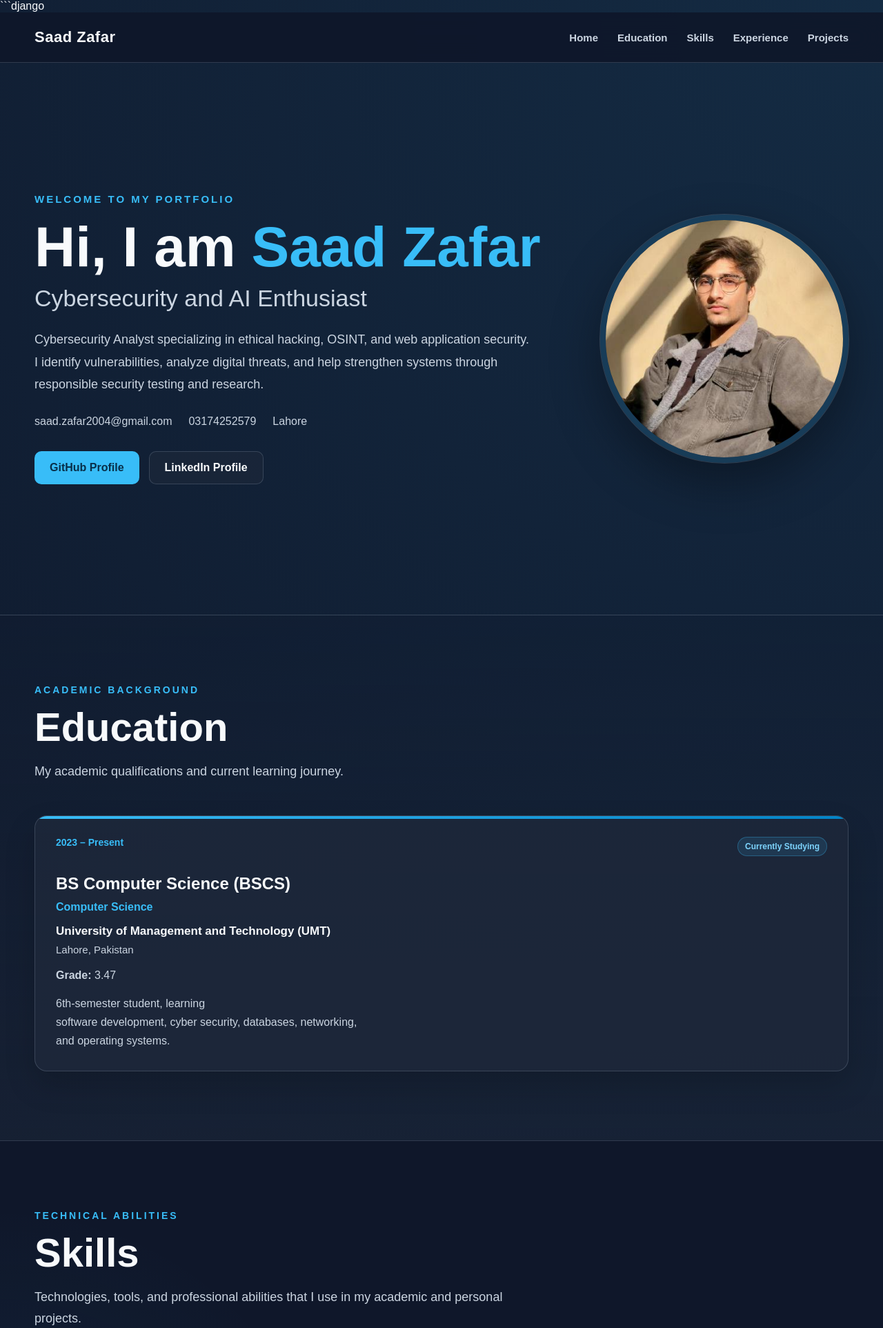
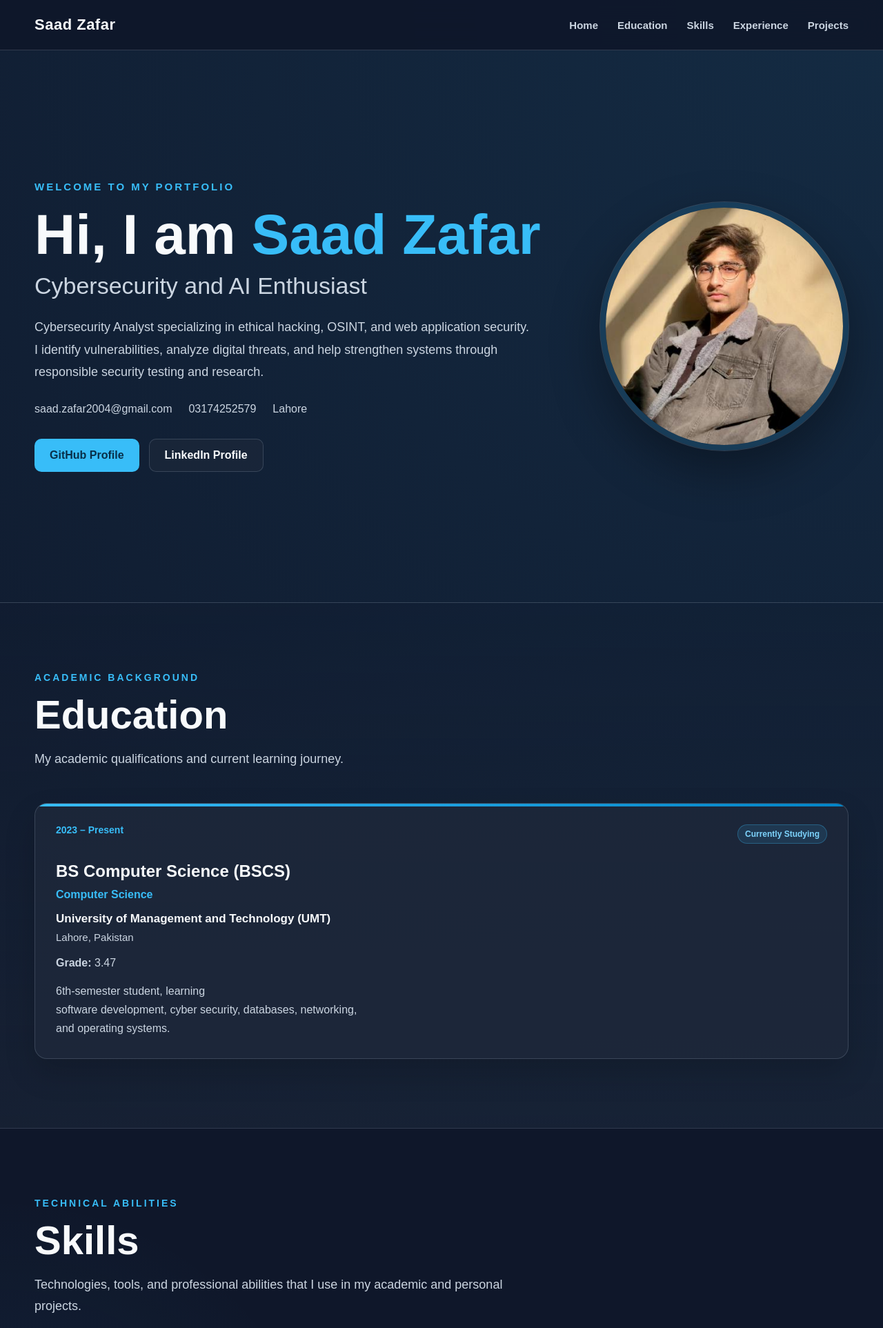
Before and after one commit to Saad-Zafar1/Saad-dynamic-portfolio, a Django app: page / in a window 1280 px wide. Shown: the top 1925 px of the page at 69% size. Run offline with Django 5.2, Linux system fonts and the light colour scheme; data comes from the database, SQL or seed files in the repository.

Commit message:
Update base.html

````diff
--- a/templates/base.html
+++ b/templates/base.html
@@ -1,4 +1,4 @@
-```django
+
 {% load static %}
 
 <!DOCTYPE html>
````
